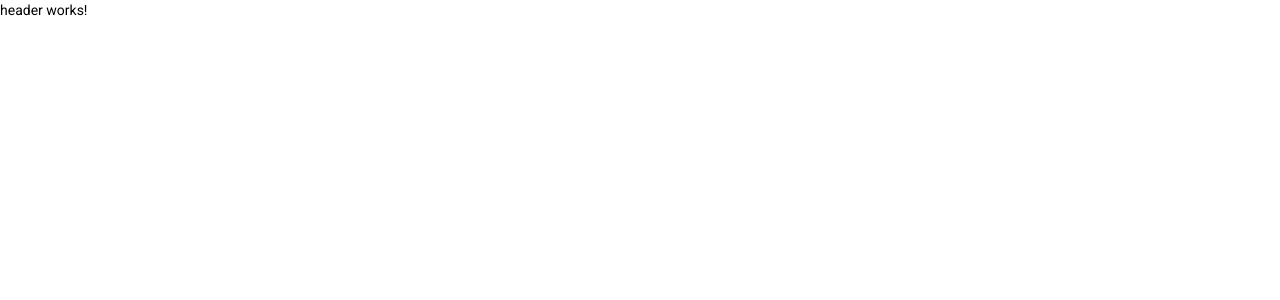
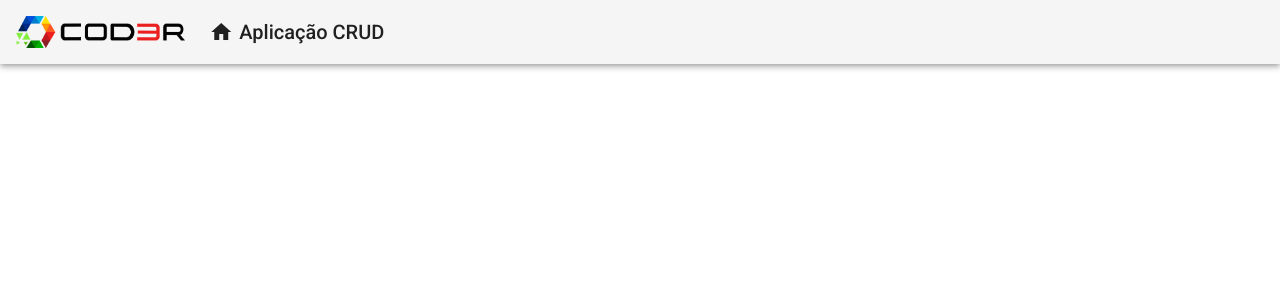
Before and after one commit to dominguetigs/angular-crud, an Angular app in the folder frontend/: page / in a window 1280 px wide. Shown: the top 300 px of the page. Built offline with nearby package versions, Linux system fonts and the light colour scheme.

Commit message:
:zap: Termina componente de cabeçalho da aplicação

```diff
--- a/frontend/src/app/components/template/header/header.component.css
+++ b/frontend/src/app/components/template/header/header.component.css
@@ -0,0 +1,24 @@
+.header {
+  display: flex;
+  align-items: center;
+}
+
+.header a {
+  display: flex;
+  align-items: center;
+  text-decoration: none;
+}
+
+.header .logo {
+  max-height: 32px;
+}
+
+.header .title-group {
+  display: flex;
+  align-items: center;
+  padding-left: 24px;
+}
+
+.header .title-group i {
+  padding-right: 6px;
+}
--- a/frontend/src/app/components/template/header/header.component.html
+++ b/frontend/src/app/components/template/header/header.component.html
@@ -1 +1,11 @@
-<p>header works!</p>
+<mat-toolbar class="header mat-elevation-z4">
+  <span>
+    <a>
+      <img class="logo" src="assets/img/logo.png" alt="logo" />
+    </a>
+  </span>
+  <span class="title-group">
+    <i class="material-icons"> home </i>
+    Aplicação CRUD
+  </span>
+</mat-toolbar>
```
